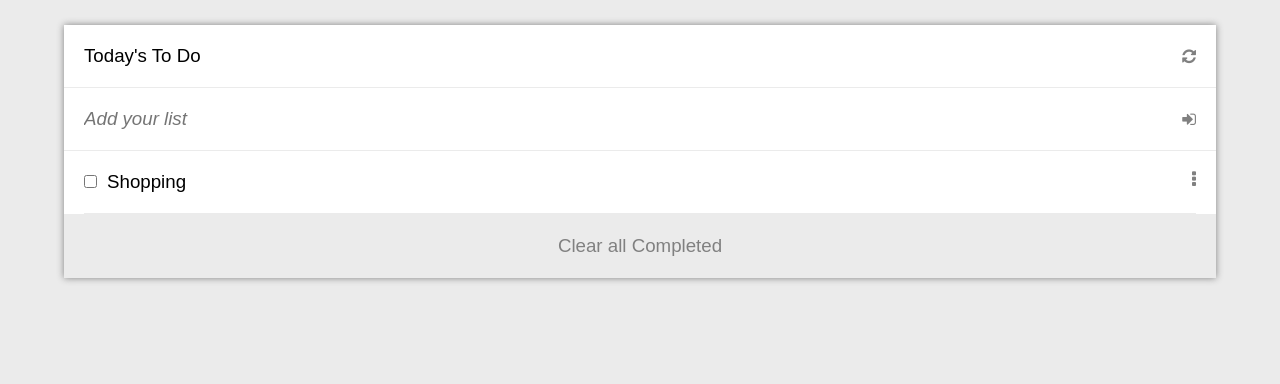
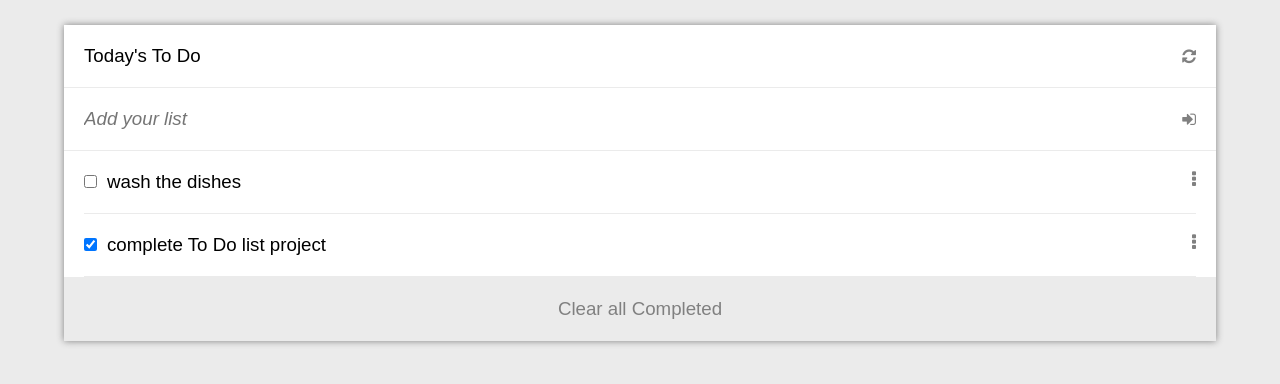
Before and after one commit to hmunish/microverse-todoList, a website built with webpack: page src/index.html in a window 1280 px wide. Built offline with nearby package versions, Linux system fonts and the light colour scheme.

Commit message:
Add tasks loading function

```diff
--- a/src/index.js
+++ b/src/index.js
@@ -1 +1,6 @@
 import './style.css';
+import TaskList from './modules/tasksMethods.js';
+
+const app = new TaskList();
+
+app.loadTasks();
--- /dev/null
+++ b/src/modules/domElements.js
@@ -0,0 +1 @@
+export const taskList = document.querySelector('.task-list-group');
--- /dev/null
+++ b/src/modules/tasksData.js
@@ -0,0 +1,6 @@
+const tasksData = [
+    {description: 'wash the dishes', completed: false, index: 1},
+    {description: 'complete To Do list project', completed: true, index: 2},
+]
+
+export default tasksData;
--- /dev/null
+++ b/src/modules/tasksMethods.js
@@ -0,0 +1,16 @@
+import { taskList } from "./domElements.js";
+import tasksData from "./tasksData.js";
+
+export default class TaskList{
+    constructor(){
+
+    }
+
+    loadTasks(){
+        let liHtml = '';
+        tasksData.forEach((e)=>{
+            liHtml += `<li class="tasks"><input type="checkbox" ${e.completed ? 'checked' : ''} value="${e.description}">${e.description}<i class="fa fa-ellipsis-v"></i></li>`
+        })
+        taskList.innerHTML = liHtml;
+    }
+}
```
Also changed, not shown: dist/bundle2133a3b5462e3c0a6b00.js, dist/index.html.
